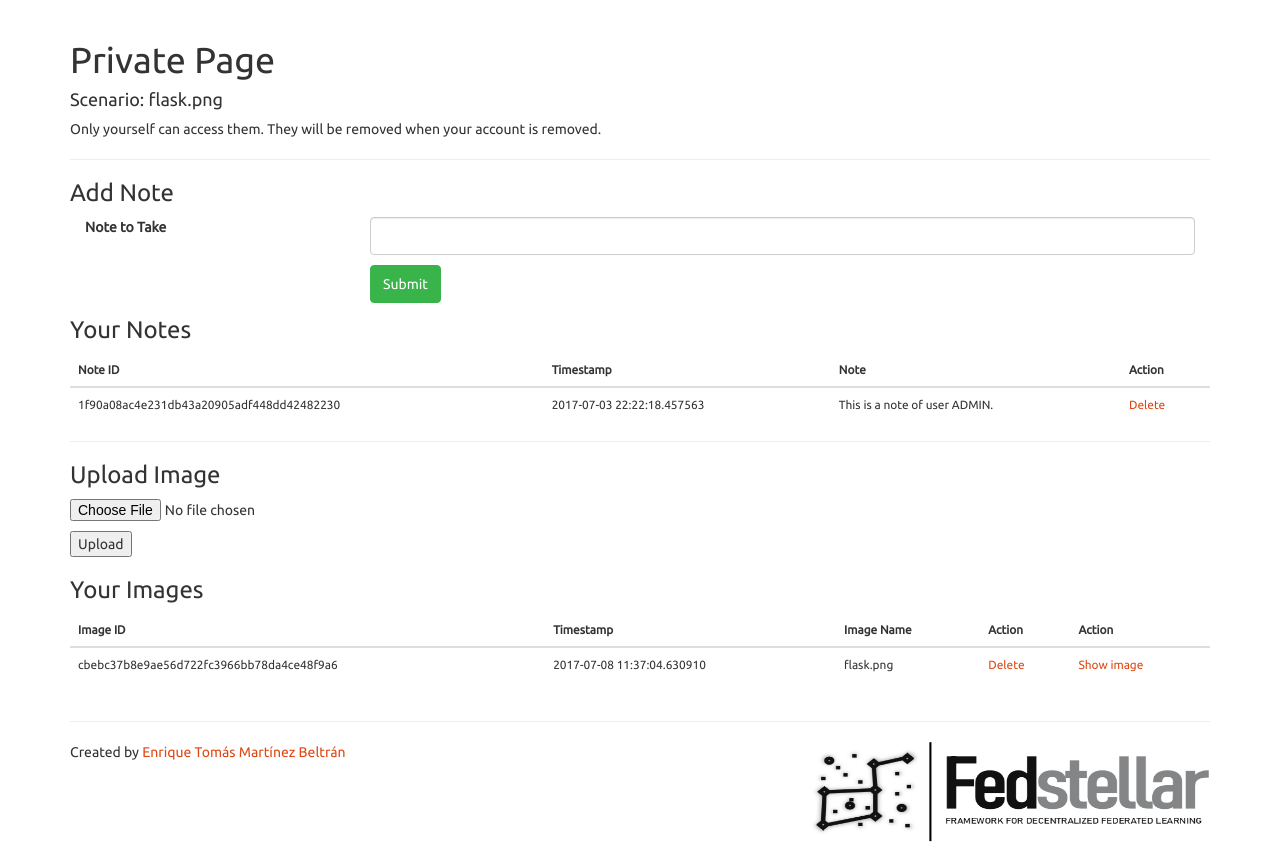
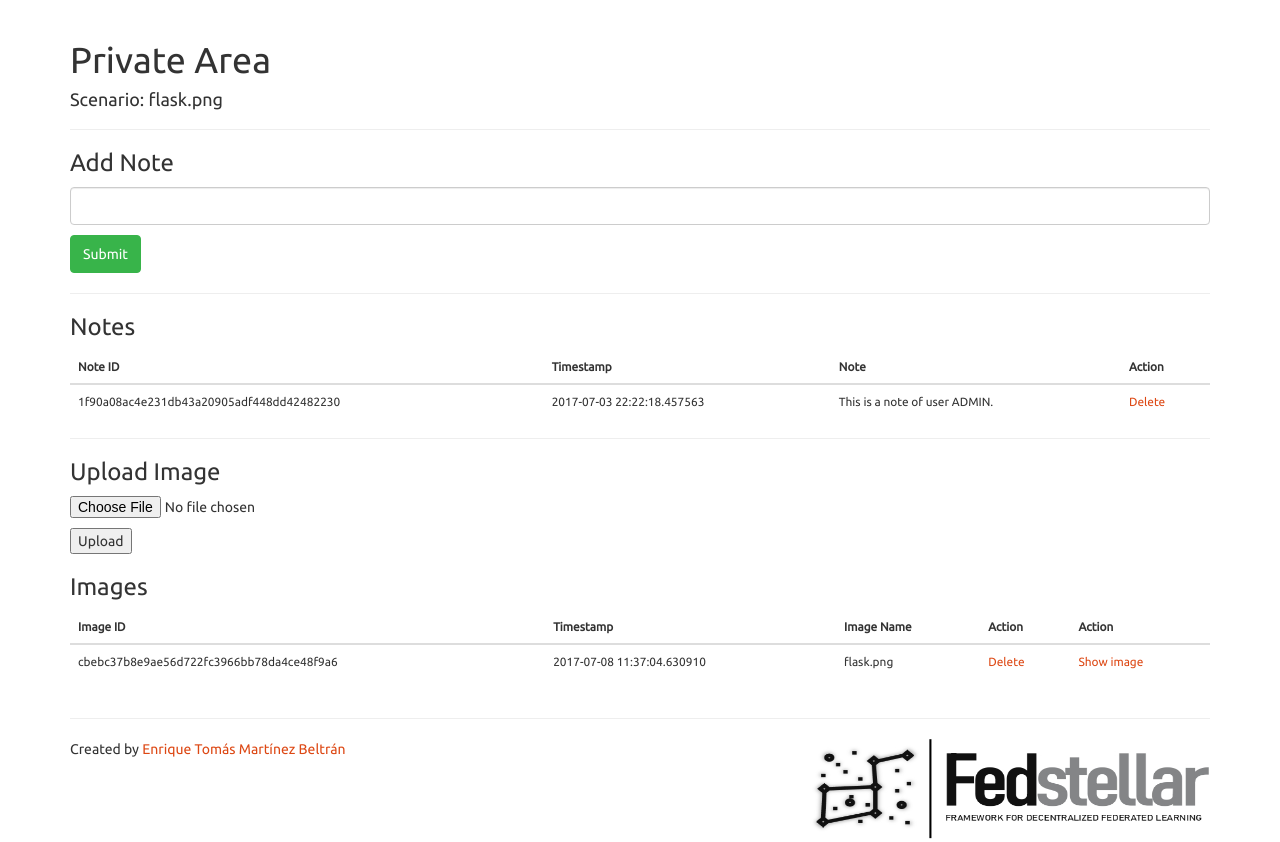
Before and after one commit to inpprenable/fedstellar, a Flask app: a page that uses fedstellar/webserver/templates/private.html in a window 1280 px wide. Shown: the part 52-894 px from the top of the page. Run offline with Flask 2, Linux system fonts and the light colour scheme; a user stored in the database is signed in; data comes from the database, SQL or seed files in the repository; some libraries are stand-ins or nearby versions.

Commit message:
Improve UI

```diff
--- a/fedstellar/webserver/templates/private.html
+++ b/fedstellar/webserver/templates/private.html
@@ -1,27 +1,23 @@
 {% extends "layout.html" %}
-{% block page_title %}Private Page{% endblock %}
+{% block page_title %}Private Area{% endblock %}
 {% block body %}
     {{ super() }}
 
     <h4>Scenario: {{ scenario_name }}</h4>
-    <p>Only yourself can access them. They will be removed when your account is removed.</p>
     <hr>
 
     <h3>Add Note</h3>
     <div class="form-group">
-      <label for="textArea" class="col-lg-3 control-label">Note to Take</label>
-      <div class="col-lg-9">
       <form action="/write_note" method="post">
         <input class="form-control" name="text_note_to_take"></input>
         <button type="submit" class="btn btn-success" style="margin-top: 10px">Submit</button>
         </form>
-      </div>
     </div>
 
     <hr>
 
     {% if notes %}
-        <h3>Your Notes</h3>
+        <h3>Notes</h3>
         <table class="table small">
             <thead>
                 <tr>
@@ -51,7 +47,7 @@
     </form>
 
     {% if images %}
-        <h3>Your Images</h3>
+        <h3>Images</h3>
         <table class="table small">
             <thead>
                 <tr>
--- a/fedstellar/webserver/templates/scenario.html
+++ b/fedstellar/webserver/templates/scenario.html
@@ -73,12 +73,12 @@
         <td id="status"><span class="label label-danger">Finished</span></td>
         {% endif %}
         <td class="td-icons">
-            <a href="{{ url_for('fedstellar_scenario_private', scenario_name=name) }}" target="_blank" class="label btn btn-primary">Private</a>
-            <a href="{{ url_for('fedstellar_scenario_monitoring', scenario_name=name) }}" class="label btn btn-primary">Monitor</a>
+            <a href="{{ url_for('fedstellar_scenario_private', scenario_name=name) }}" target="_blank" class="label btn btn-info">Private</a>
+            <a href="{{ url_for('fedstellar_scenario_monitoring', scenario_name=name) }}" class="label btn btn-info">Monitor</a>
             {% if status == "running" %}
             <a href="{{ url_for('fedstellar_stop_scenario', scenario_name=name) }}" class="label btn btn-danger">Stop scenario</a>
             {% else %}
-            <a id="reload-btn" data-scenario-name="{{ name }}" target="_blank" class="label btn btn-primary">Reload</a>
+            <a id="reload-btn" data-scenario-name="{{ name }}" target="_blank" class="label btn btn-info">Reload</a>
             {% endif %}
 
         </td>
```
Also changed, not shown: fedstellar/webserver/templates/monitoring.html (+26 -34 lines).
